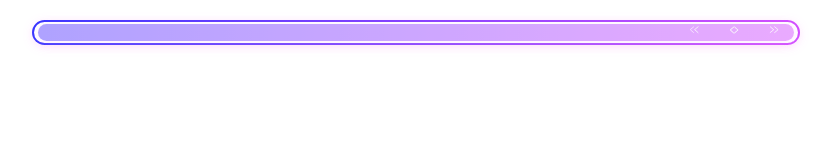
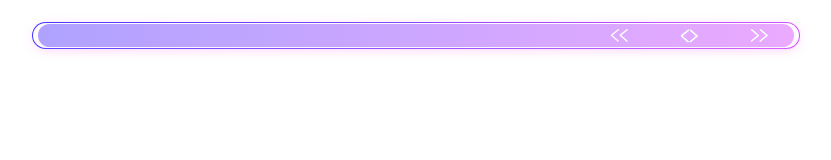
Before and after one commit to F0001234/F0001, a plain HTML site: page liuyanban/liuyanban.html in a window 1280 px wide. Shown: the full height of the page, 224-1055 px from the left. Drawn offline with nearby package versions, Linux system fonts and the light colour scheme.

Commit message:
Add files via upload

```diff
--- a/liuyanban/liuyanban.css
+++ b/liuyanban/liuyanban.css
@@ -1,6 +1,6 @@
 .player-info1 {
     position: absolute;
-    padding: 1px;
+    padding: 1px  rgba(255, 255, 255, 0.514);
     border-radius: 5px;
     /* display: flex; */
     white-space: nowrap;
@@ -8,7 +8,7 @@
     opacity: 0.8;
     box-shadow: 0 2px 10px rgba(255, 192, 250, 0.514);
     width: 60%;
-    height: 25px;
+    height: 27px;
     border-radius: 2px;
     margin-right: 20px;
     box-sizing: border-box;
@@ -19,7 +19,8 @@
     background-clip: content-box, border-box;
     border-radius: 20px;
     left: 20%;
-    top: 20px;
+    top: 22px;
+    display: flex;
 }
 
 .player-info {
@@ -31,7 +32,7 @@
     opacity: 0.6;
     box-shadow: 0 2px 10px rgba(255, 192, 250, 0.514);
     width: 59%;
-    height: 17px;
+    height: 23px;
     border-radius: 20px;
     margin-right: 20px;
     box-sizing: border-box;
@@ -53,8 +54,8 @@
 ul li {
     position: relative;
     list-style: none;
-    margin: 15px;
+    margin: 25px;
     float: right;
-    top: -18px;
+    top: -23px;
     display: flex;
 }
--- a/liuyanban/liuyanban.html
+++ b/liuyanban/liuyanban.html
@@ -25,8 +25,8 @@
         span {
             display: inline-block;
             /* 确保 span 能正常显示动画 */
-            width: 10px;
-            height: 10px;
+            width: 20px;
+            height: 20px;
         }
     </style>
 </head>
```
